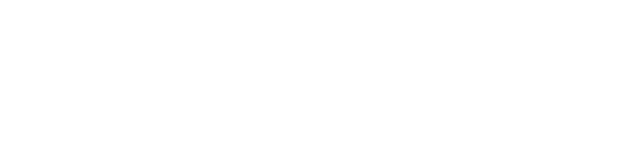
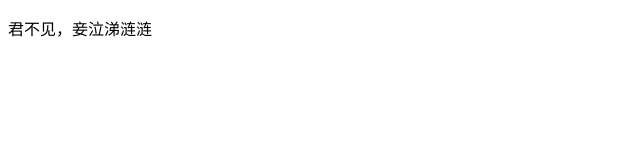
Before and after one commit to ZhangJiaJia980124/-ssh-, a plain HTML site: page index.html in a window 1280 px wide. Shown: the whole page, without its empty margins (0-640 px from the left). Drawn offline with Linux system fonts and the light colour scheme.

Commit message:
修改了index.html

```diff
--- a/index.html
+++ b/index.html
@@ -11,6 +11,7 @@
 </head>
 
 <body>
+    <p>君不见，妾泣涕涟涟</p>
 </body>
 
 </html>
```
